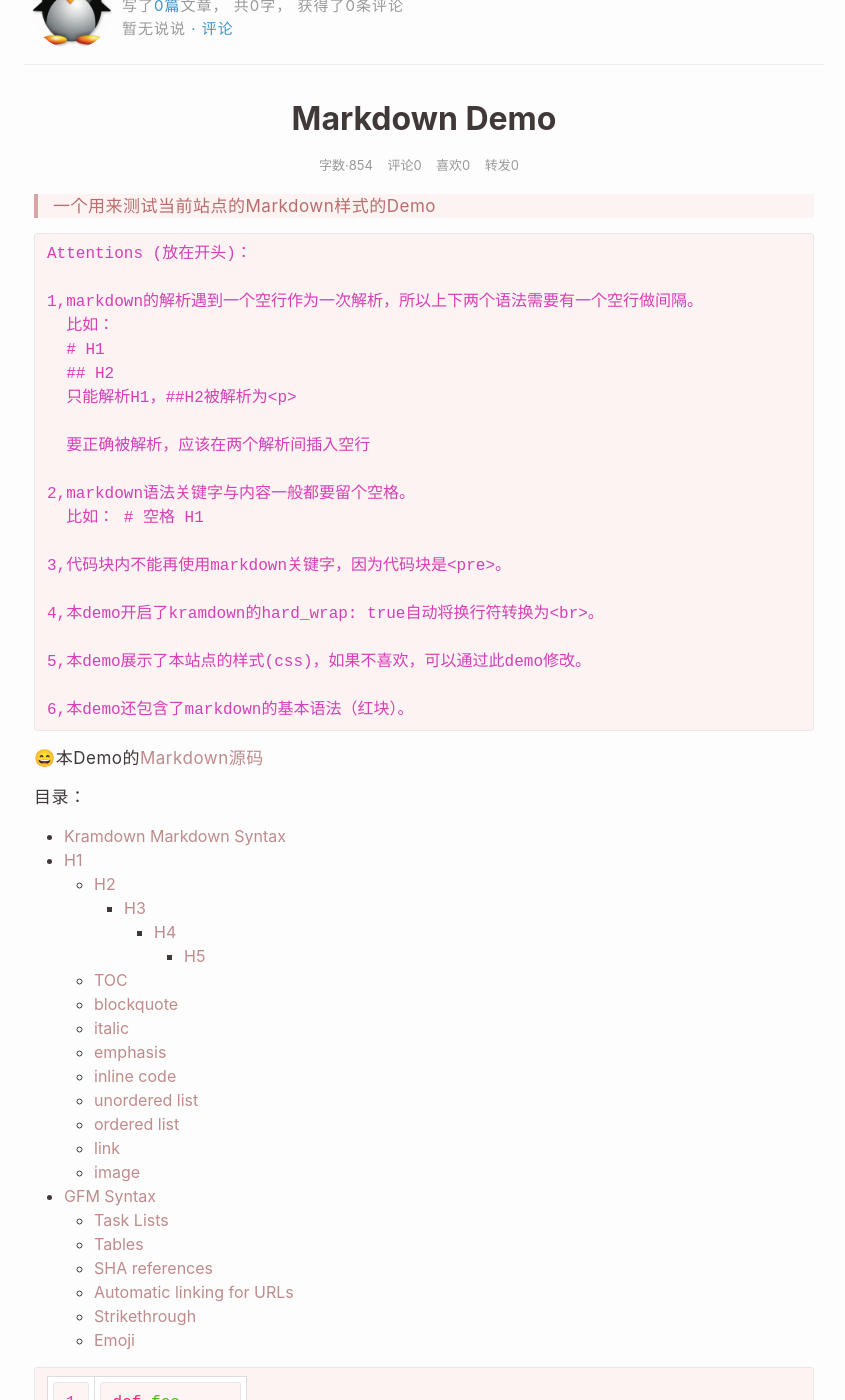
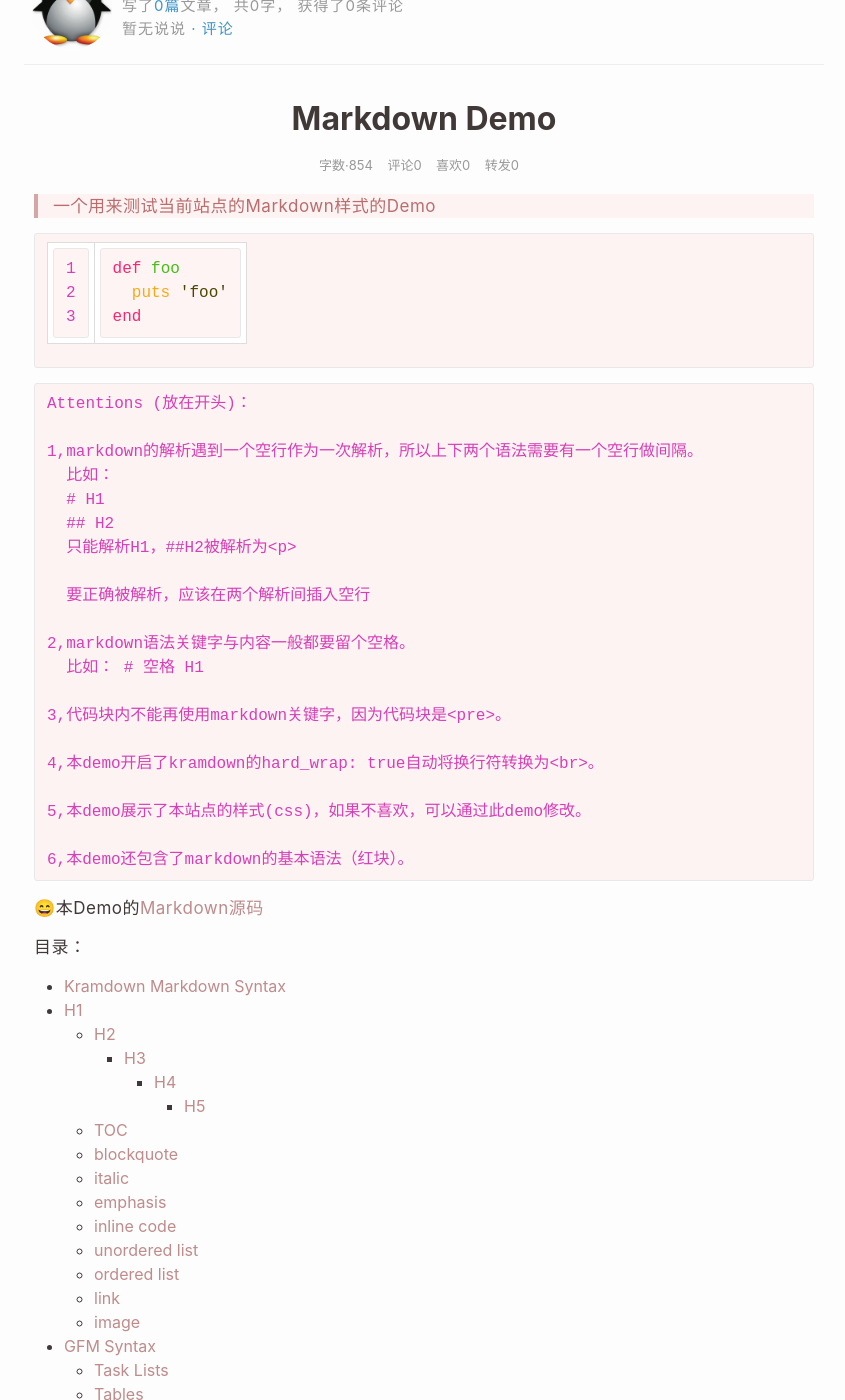
Before and after one commit to lolita1992/lolita1992.github.io, a Jekyll site: the page built from _posts/2016-8-24-markdown_demo.md, in a window 1280 px wide and 1400 px high, scrolled down 341 px. Shown: the whole window, without its empty margins (216-1061 px from the left). Built offline with Jekyll 4.4.1, drawn with Linux system fonts in a browser that asks for light colours; nearby versions of some CDN libraries; emoji names are drawn with the system emoji font; comment, search, counter and statistics services are not loaded; some of the changed text lies outside the part shown.

Commit message:
Update 2016-8-24-markdown_demo.md

````diff
--- a/_posts/2016-8-24-markdown_demo.md
+++ b/_posts/2016-8-24-markdown_demo.md
@@ -9,7 +9,11 @@ pin: 100
 ---
 
 > 一个用来测试当前站点的Markdown样式的Demo
-
+{% highlight ruby linenos %}
+def foo
+  puts 'foo'
+end
+{% endhighlight %}
 ```
 Attentions (放在开头)：
 
@@ -38,11 +42,7 @@ Attentions (放在开头)：
 {:use_numbered_headers => true}
 * auto-gen TOC:
 {:toc}
-{% highlight ruby linenos %}
-def foo
-  puts 'foo'
-end
-{% endhighlight %}
+
 # Kramdown Markdown Syntax
 
 # H1
````
